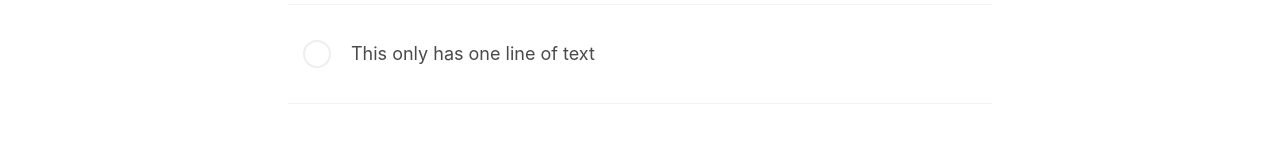
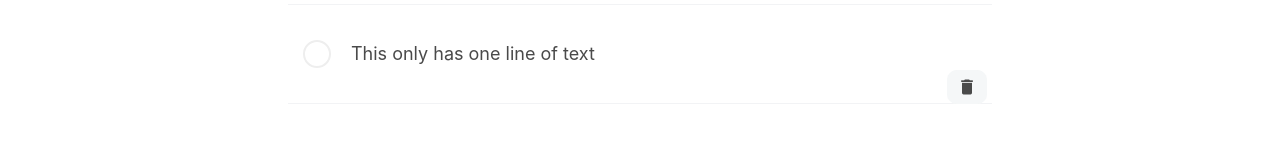
Before and after one commit to redlerKayleigh/angular-notes-app, an Angular app in the folder notes-app/: page / in a window 1280 px wide. Shown: the part 595-738 px from the top of the page. Built offline with nearby package versions, Linux system fonts and the light colour scheme.

Commit message:
fdklnfda

```diff
--- a/notes-app/src/app/todos/todos.component.html
+++ b/notes-app/src/app/todos/todos.component.html
@@ -37,6 +37,14 @@
                 <div class="todo-text">
                     This only has one line of text
                 </div>
+                <div class="todos-contol-box">
+                    <div class="todo-contol-button">
+                        <i class="material-icons">edit</i>
+                    </div>
+                    <div class="todo-contol-button">
+                        <i class="material-icons">delete</i>
+                    </div>
+                </div>
             </div>
         </div>
     </div>
--- a/notes-app/src/app/todos/todos.component.scss
+++ b/notes-app/src/app/todos/todos.component.scss
@@ -70,3 +70,21 @@
         opacity: 1;
     }
 }
+
+.todo-item .todo-contol-button {
+    position: absolute;
+    bottom: 0;
+    right: 5px;
+    display: flex;
+}
+
+.todos-contol-box .todo-contol-button {
+    background: #F5F7F8;
+    display: flex;
+    padding: 7px 10px;
+    border-radius: 10px;
+
+    i.material-icons {
+        font-size: 20px;
+    }
+}
```
